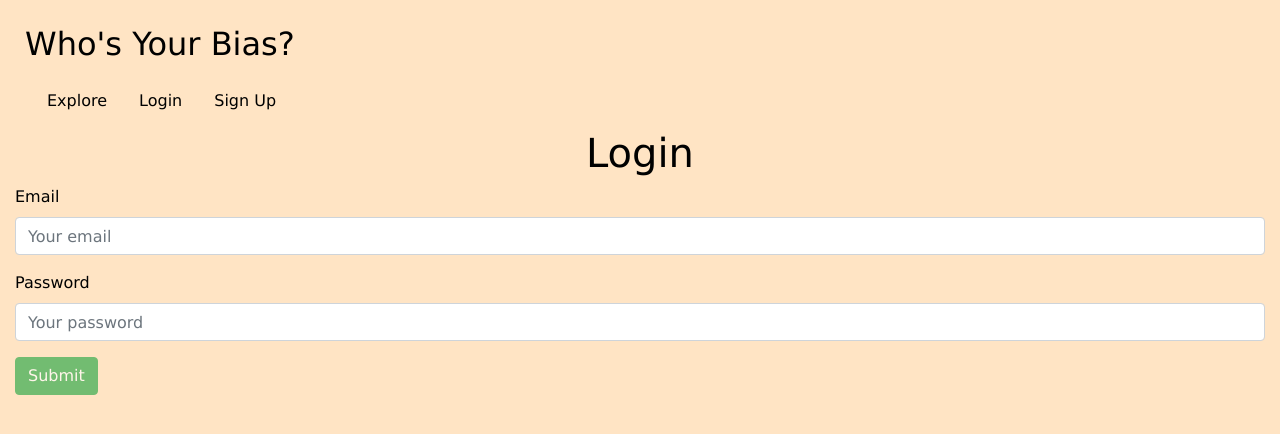
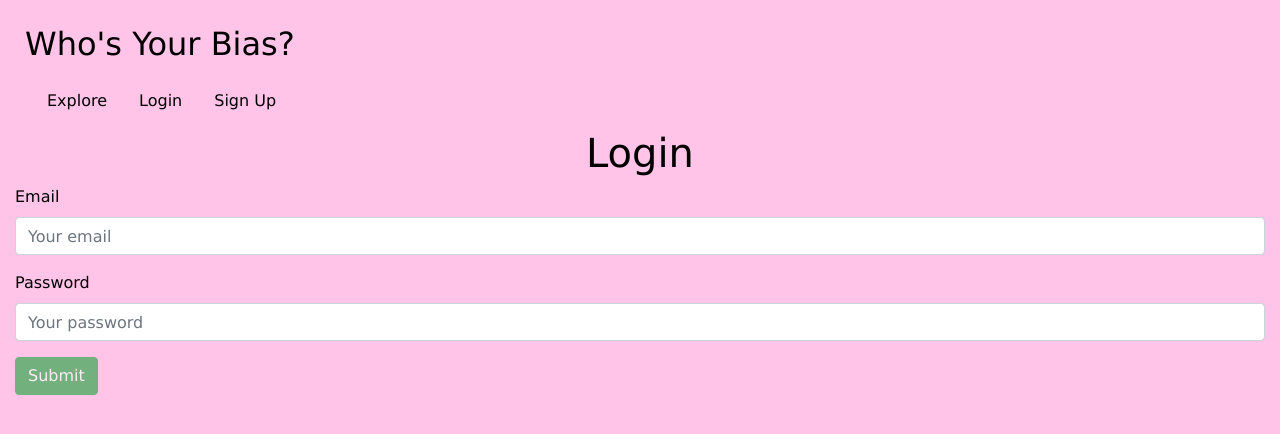
Before and after one commit to jackierhammer/Who-s-Your-Bias, a React (Create React App) app in the folder client/: page /login in a window 1280 px wide. Shown: the top 434 px of the page. Built offline with nearby package versions, Linux system fonts and the light colour scheme.

Commit message:
updated background color

```diff
--- a/client/src/index.css
+++ b/client/src/index.css
@@ -4,7 +4,7 @@
 }
 
 body {
-    background-color: bisque;
+    background-color: rgb(255, 196, 232);
     font-family: 'Courier New', Courier, monospace;
     color: #000000;
     padding: 15px;
@@ -46,5 +46,5 @@ a:hover {
 
 .idol:hover {
     color: #000;
-    background-color: bisque;
+    background-color: rgb(255, 196, 232);
 }
```
